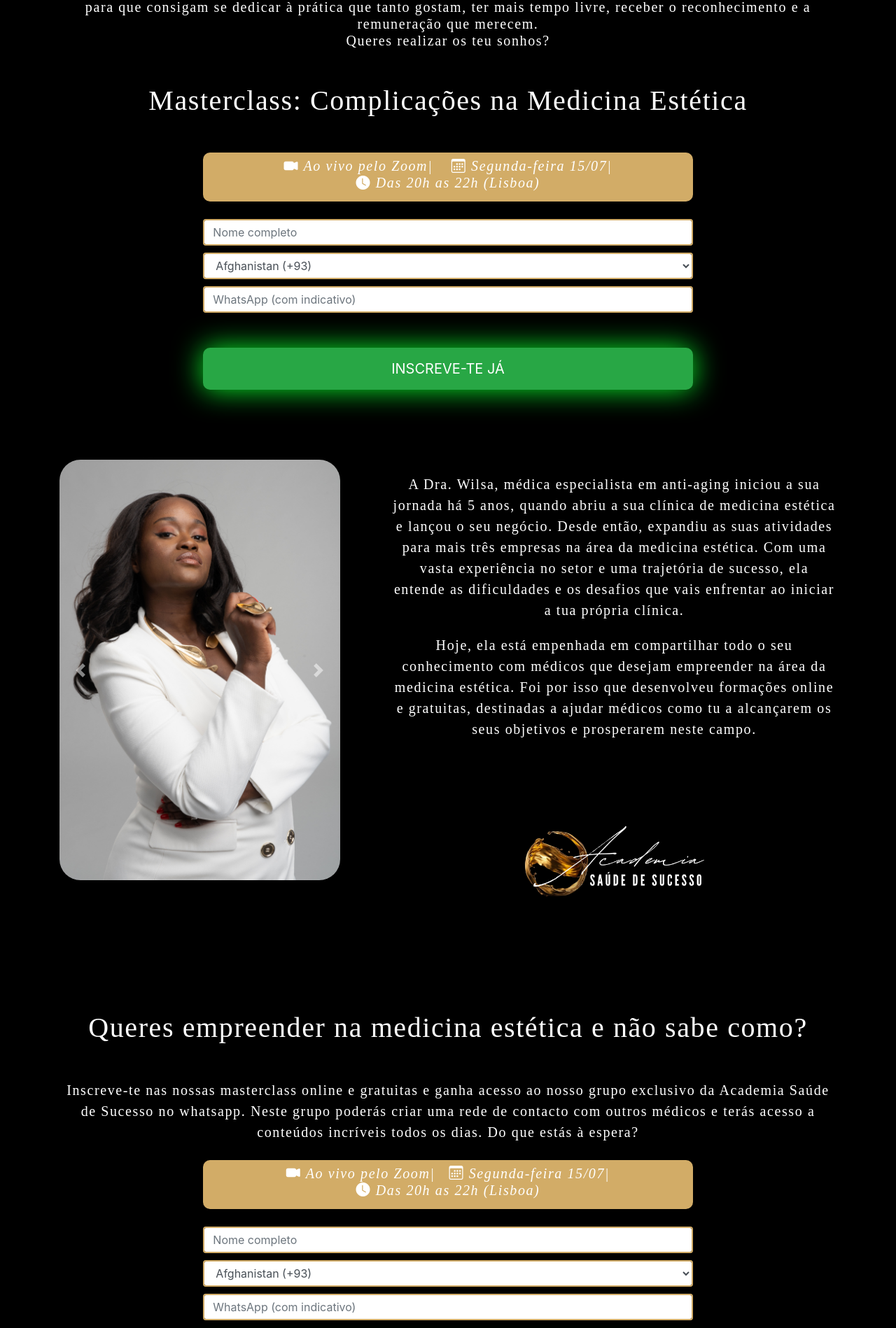
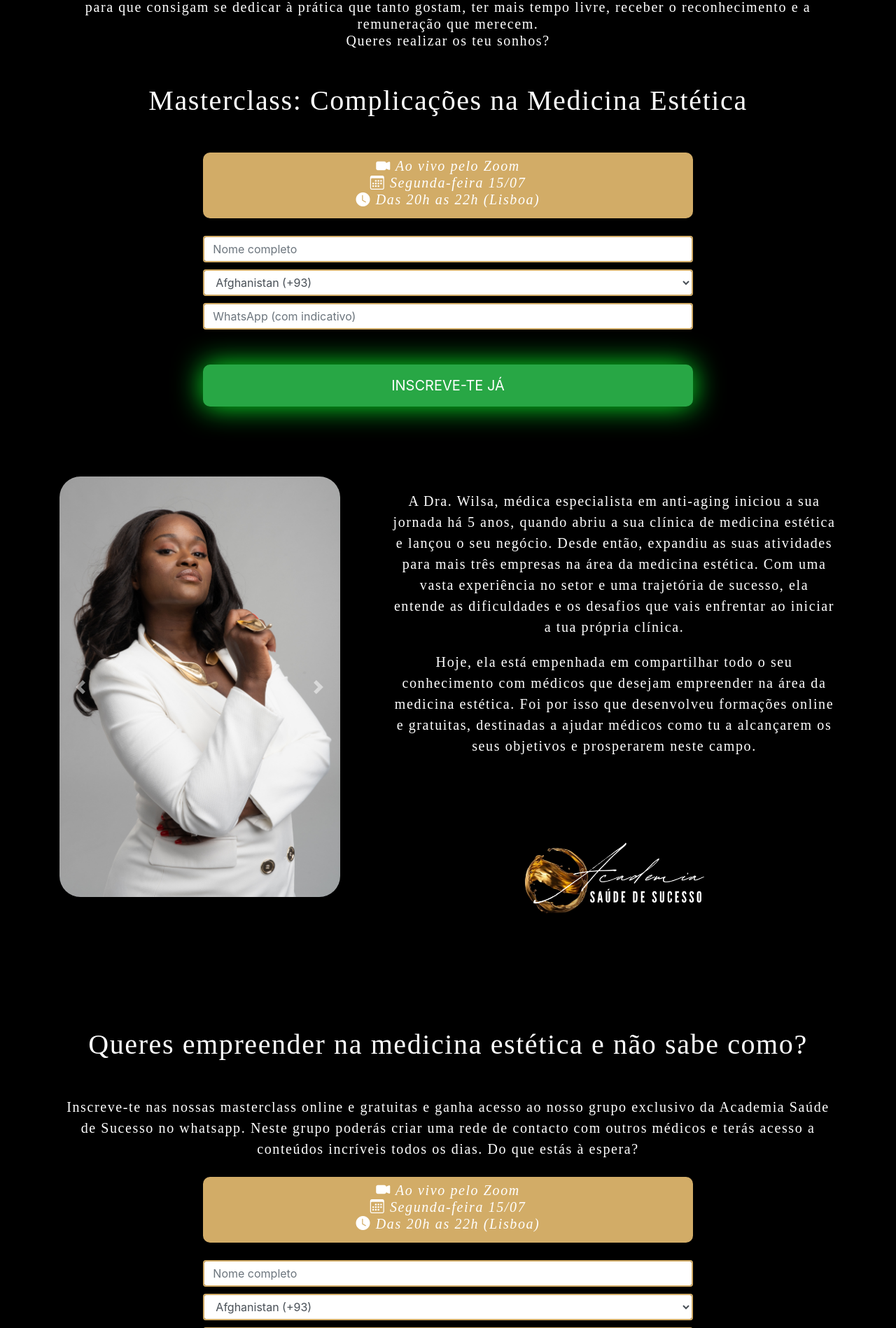
Before and after one commit to SPAWNKID19XX/SC, a Flask app: page / in a window 1280 px wide. Shown: the part 1121-3019 px from the top of the page at 70% size. Run offline with Flask 3, Linux system fonts and the light colour scheme; some libraries are stand-ins or nearby versions.

Commit message:
[UPDATE] header form

```diff
--- a/templates/index.html
+++ b/templates/index.html
@@ -85,15 +85,12 @@
           <h1 class="text_title">
             Masterclass: Complicações na Medicina Estética
           </h1>
-          <div class="form_section form_section_section_2">
+          <div class="form_section">
             <div class="header_form">
               <h5>
-                <i class="bi bi-camera-video-fill"> Ao vivo pelo Zoom| </i
-                ><i class="bi bi-calendar3"> Segunda-feira 15/07|</i><br /><i
-                  class="bi bi-clock-fill"
-                >
-                  Das 20h as 22h (Lisboa)</i
-                >
+                <i class="bi bi-camera-video-fill"> Ao vivo pelo Zoom</i
+                ><br /><i class="bi bi-calendar3"> Segunda-feira 15/07</i
+                ><br /><i class="bi bi-clock-fill"> Das 20h as 22h (Lisboa)</i>
               </h5>
             </div>
             <form name="subscribe_form" action="/" method="post">
@@ -202,12 +199,9 @@
           <div class="form_section">
             <div class="header_form">
               <h5>
-                <i class="bi bi-camera-video-fill"> Ao vivo pelo Zoom|</i
-                ><i class="bi bi-calendar3"> Segunda-feira 15/07|</i><br /><i
-                  class="bi bi-clock-fill"
-                >
-                  Das 20h as 22h (Lisboa)</i
-                >
+                <i class="bi bi-camera-video-fill"> Ao vivo pelo Zoom</i
+                ><br /><i class="bi bi-calendar3"> Segunda-feira 15/07</i
+                ><br /><i class="bi bi-clock-fill"> Das 20h as 22h (Lisboa)</i>
               </h5>
             </div>
             <form name="subscribe_form" action="/" method="post">
@@ -252,12 +246,9 @@
           <div class="form_section">
             <div class="header_form">
               <h5>
-                <i class="bi bi-camera-video-fill"> Ao vivo pelo Zoom|</i
-                ><i class="bi bi-calendar3"> Segunda-feira 15/07|</i><br /><i
-                  class="bi bi-clock-fill"
-                >
-                  Das 20h as 22h (Lisboa)</i
-                >
+                <i class="bi bi-camera-video-fill"> Ao vivo pelo Zoom</i
+                ><br /><i class="bi bi-calendar3"> Segunda-feira 15/07</i
+                ><br /><i class="bi bi-clock-fill"> Das 20h as 22h (Lisboa)</i>
               </h5>
             </div>
             <form name="subscribe_form" action="/" method="post">
```
